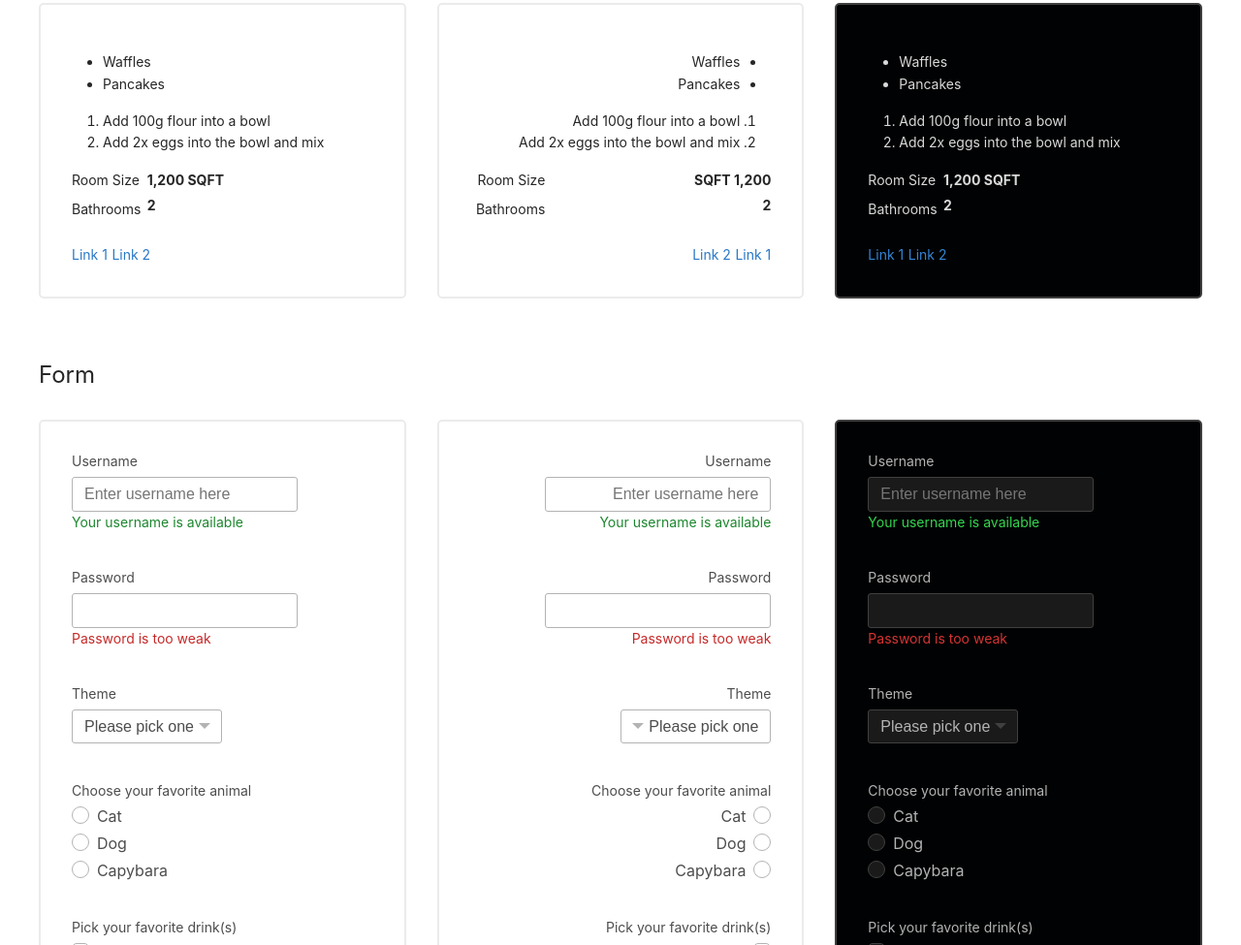
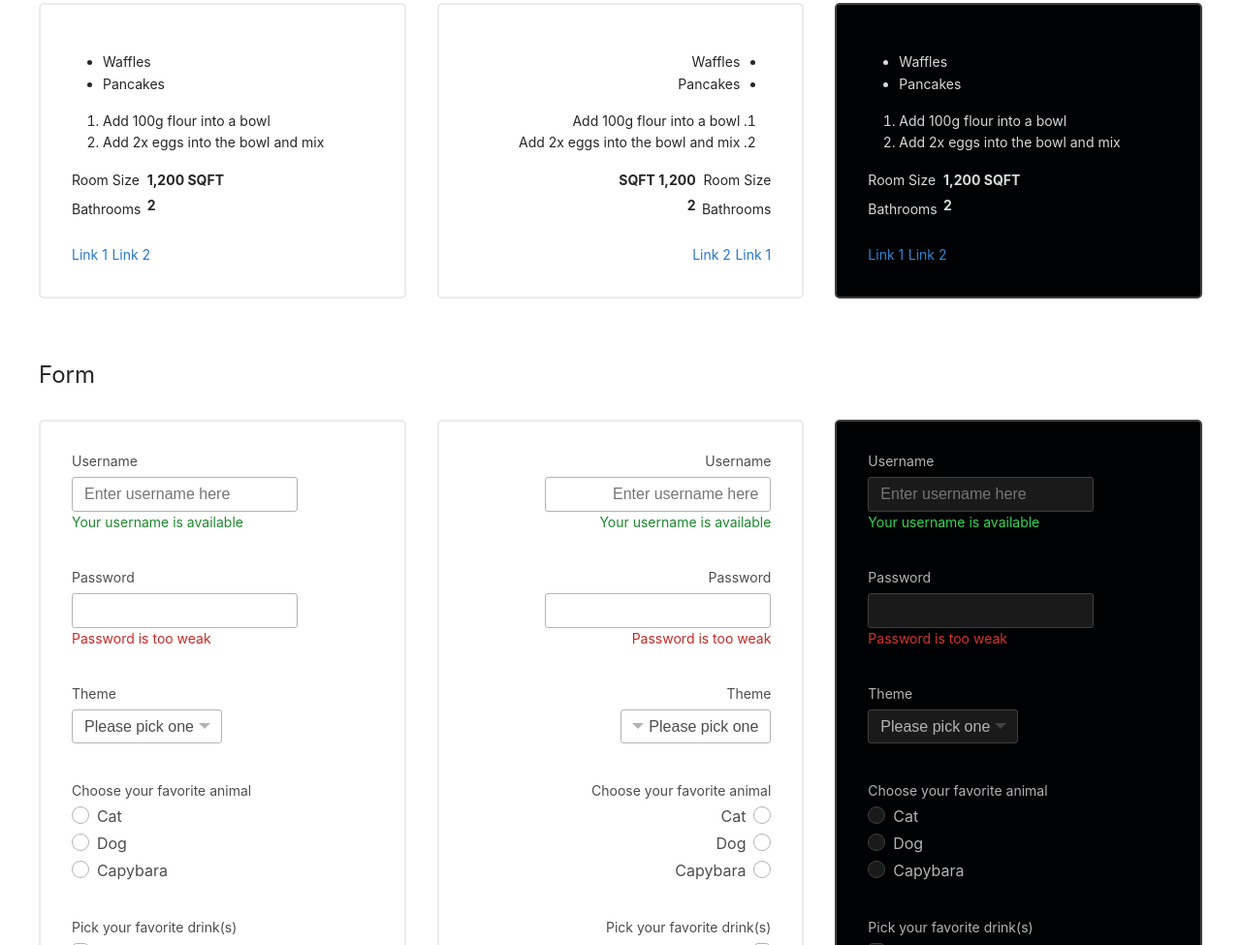
Before and after one commit to elishaterada/feathercss, a website: page index.html in a window 1280 px wide. Shown: the part 1722-2697 px from the top of the page at 97% size. Drawn offline with Linux system fonts and the light colour scheme.

Commit message:
Fix dt style

```diff
--- a/src/components/list.css
+++ b/src/components/list.css
@@ -87,7 +87,7 @@ dt {
   color: var(--color-gray-1);
 }
 
-[dir="rtl"] .dt {
+[dir="rtl"] dt {
   clear: right;
   float: right;
 }
```
